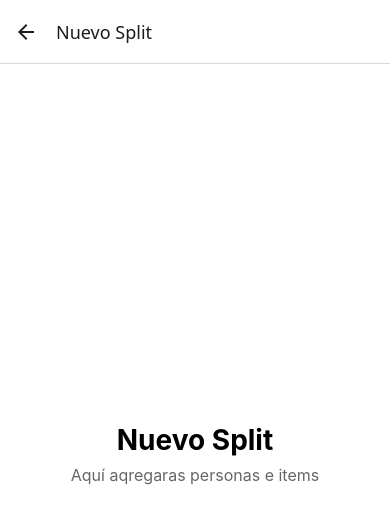
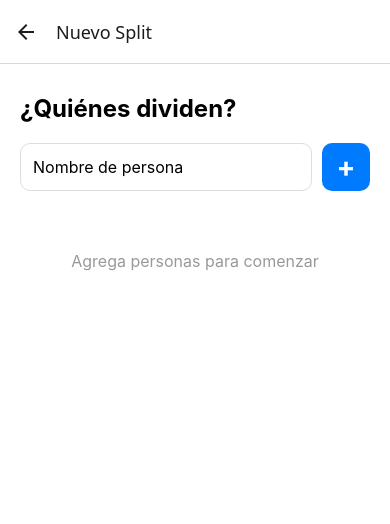
Before and after one commit to luisrosariodev/splitbills, a React Native app: screen /CreateSplit in a window 390 px wide. Shown: the top 524 px of the page. Built offline with nearby package versions, Linux system fonts and the light colour scheme.

Commit message:
feat: add people list with useState - Sprint 2

```diff
--- a/src/screens/CreateSplitScreen.tsx
+++ b/src/screens/CreateSplitScreen.tsx
@@ -1,11 +1,76 @@
-import { StyleSheet, Text, View } from 'react-native';
+// Importamos useState para manejar el estado de la pantalla
+import { useState } from 'react';
+import {
+  StyleSheet,
+  Text,
+  View,
+  TextInput,      // campo de texto para escribir
+  TouchableOpacity,
+  FlatList,       // lista eficiente para mostrar muchos items
+  KeyboardAvoidingView, // evita que el teclado tape el input
+  Platform,       // detecta si es iOS o Android
+} from 'react-native';
 
 export default function CreateSplitScreen() {
+  // Estado para el texto que el usuario está escribiendo
+  const [inputName, setInputName] = useState('');
+
+  // Estado para la lista de personas agregadas
+  // Empieza vacía []
+  const [people, setPeople] = useState<string[]>([]);
+
+  // Función para agregar una persona a la lista
+  const addPerson = () => {
+    // No agregar si el input está vacío
+    if (inputName.trim() === '') return;
+
+    // Agregamos el nombre a la lista existente
+    setPeople([...people, inputName.trim()]);
+
+    // Limpiamos el input para el siguiente nombre
+    setInputName('');
+  };
+
   return (
-    <View style={styles.container}>
-      <Text style={styles.title}>Nuevo Split</Text>
-      <Text style={styles.subtitle}>Aquí aqregaras personas e items</Text>
-    </View>
+    // KeyboardAvoidingView sube el contenido cuando aparece el teclado
+    <KeyboardAvoidingView
+      style={styles.container}
+      behavior={Platform.OS === 'ios' ? 'padding' : 'height'}
+    >
+      <Text style={styles.title}>¿Quiénes dividen?</Text>
+
+      {/* Sección para agregar personas */}
+      <View style={styles.inputRow}>
+        {/* Campo de texto donde el usuario escribe el nombre */}
+        <TextInput
+          style={styles.input}
+          placeholder="Nombre de persona"
+          value={inputName}
+          onChangeText={setInputName} // actualiza inputName en cada letra
+          onSubmitEditing={addPerson} // permite agregar con el botón "return"
+        />
+
+        {/* Botón para agregar la persona */}
+        <TouchableOpacity style={styles.addButton} onPress={addPerson}>
+          <Text style={styles.addButtonText}>+</Text>
+        </TouchableOpacity>
+      </View>
+
+      {/* Lista de personas agregadas */}
+      <FlatList
+        data={people}
+        keyExtractor={(item, index) => index.toString()}
+        renderItem={({ item }) => (
+          <View style={styles.personItem}>
+            <Text style={styles.personName}>{item}</Text>
+          </View>
+        )}
+        ListEmptyComponent={
+          // Mensaje cuando la lista está vacía
+          <Text style={styles.emptyText}>Agrega personas para comenzar</Text>
+        }
+      />
+    </KeyboardAvoidingView>
   );
 }
 
@@ -13,16 +78,53 @@ const styles = StyleSheet.create({
   container: {
     flex: 1,
     backgroundColor: '#fff',
+    padding: 20,
+  },
+  title: {
+    fontSize: 24,
+    fontWeight: 'bold',
+    marginBottom: 20,
+    marginTop: 10,
+  },
+  inputRow: {
+    flexDirection: 'row', // pone el input y el botón en la misma fila
+    marginBottom: 20,
+    gap: 10,
+  },
+  input: {
+    flex: 1, // el input ocupa todo el espacio disponible
+    borderWidth: 1,
+    borderColor: '#ddd',
+    borderRadius: 10,
+    padding: 12,
+    fontSize: 16,
+  },
+  addButton: {
+    backgroundColor: '#007AFF',
+    width: 48,
+    height: 48,
+    borderRadius: 10,
     alignItems: 'center',
     justifyContent: 'center',
   },
-  title: {
+  addButtonText: {
+    color: '#fff',
     fontSize: 28,
     fontWeight: 'bold',
-    marginBottom: 8,
   },
-  subtitle: {
+  personItem: {
+    padding: 16,
+    backgroundColor: '#f5f5f5',
+    borderRadius: 10,
+    marginBottom: 10,
+  },
+  personName: {
     fontSize: 16,
-    color: '#666',
-    },
+  },
+  emptyText: {
+    textAlign: 'center',
+    color: '#999',
+    marginTop: 40,
+    fontSize: 16,
+  },
 });
```
